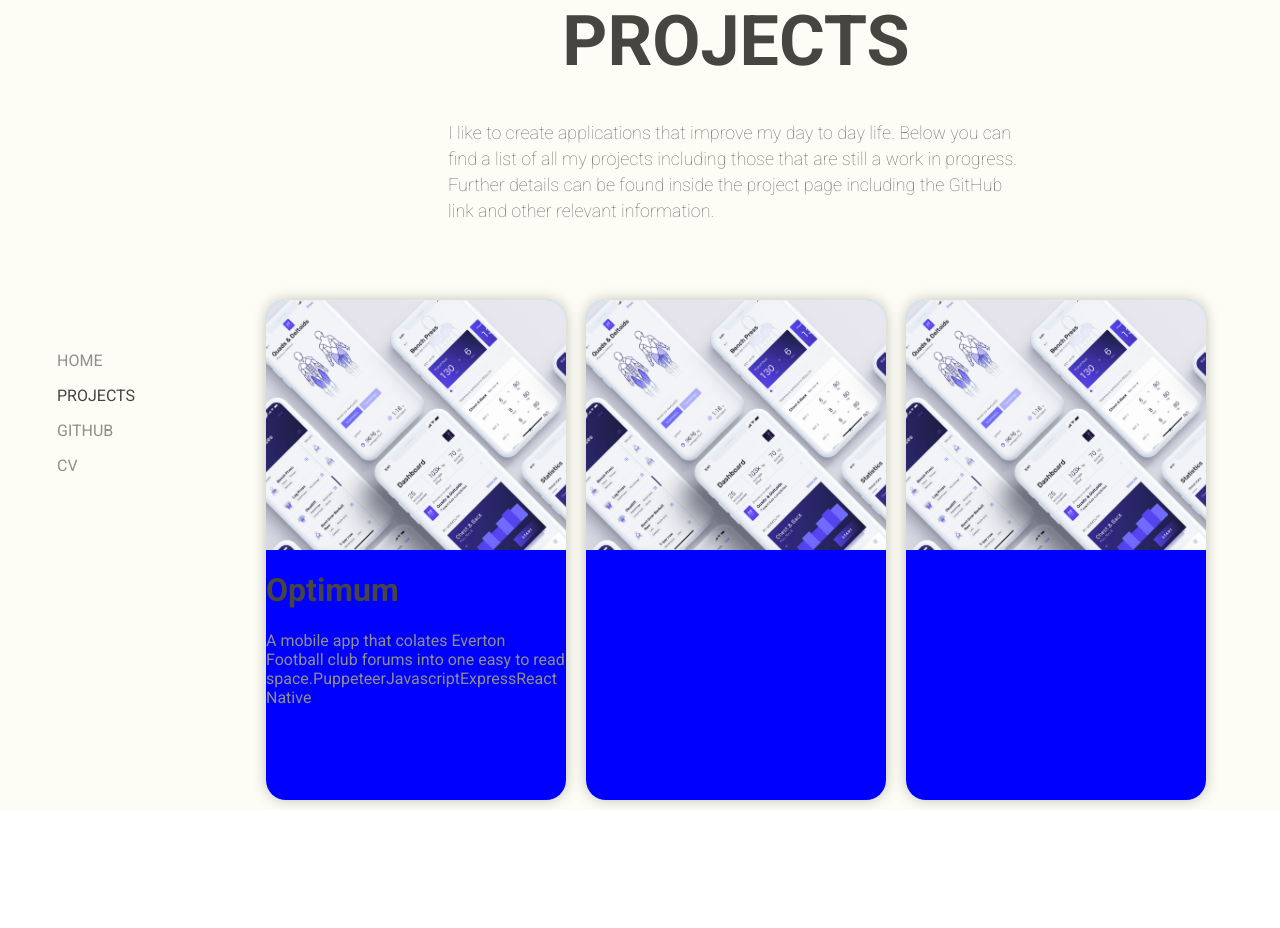
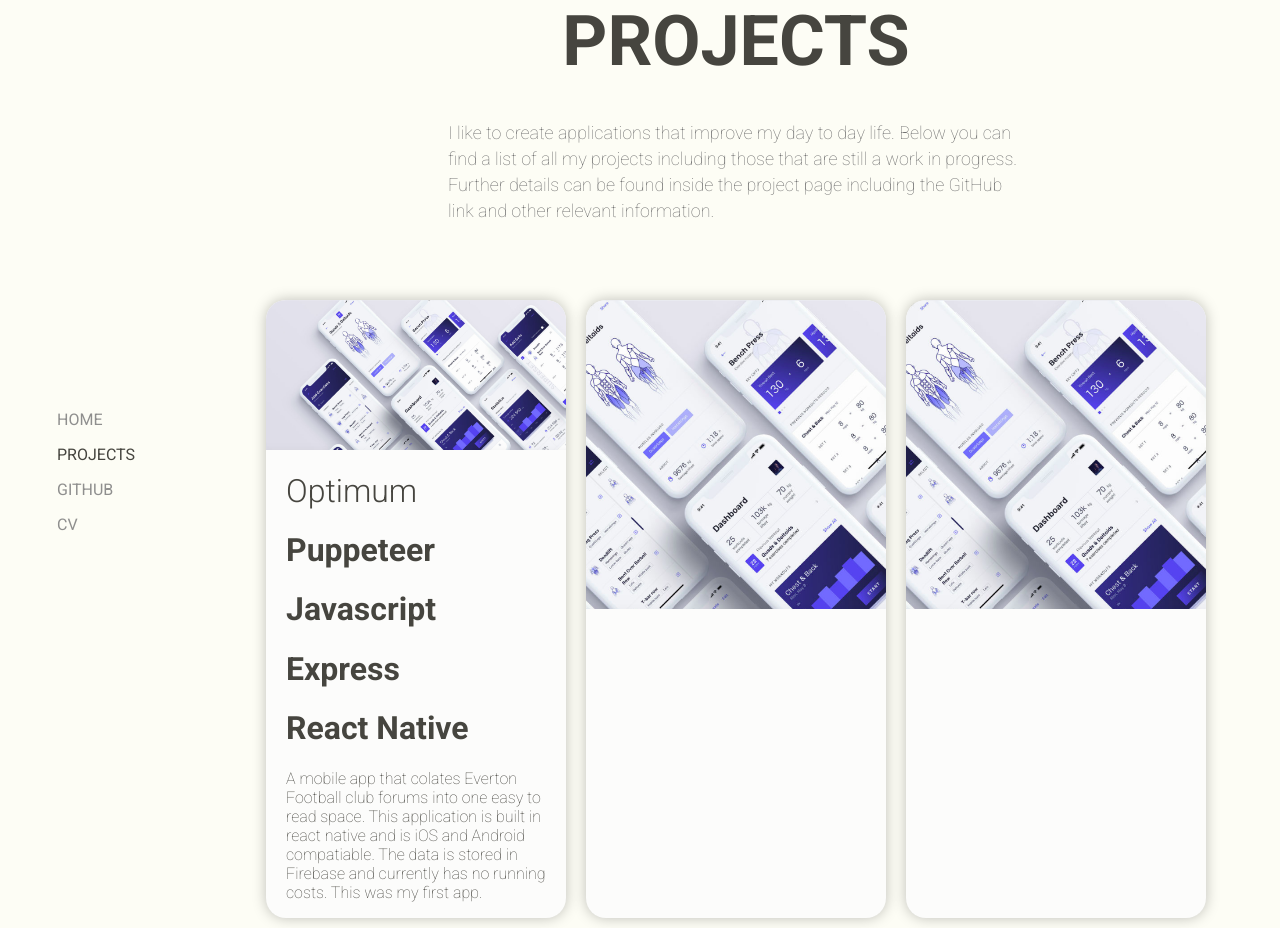
Before and after one commit to mccanndomi/personal-website, a React (Create React App) app: page /projects in a window 1280 px wide. Before the commit the page ends 810 px from the top, so only its background shows below. Built offline with nearby package versions, Linux system fonts and the light colour scheme.

Commit message:
started project infomation

```diff
--- a/src/components/ProjectTile.css
+++ b/src/components/ProjectTile.css
@@ -15,15 +15,13 @@
 .project-image-space {
   width: 100%;
   flex: 1;
-  background-color: aqua;
   border-radius: 20px 20px 0px 0px;
 }
 
 .project-infomation {
-  background-color: blue;
   flex: 1;
   border-radius: 0px 0px 20px 20px;
-  width: 100%;
+  padding: 0px 20px;
 }
 
 .cover-image {
@@ -32,3 +30,11 @@
   height: 100%;
   object-fit: cover;
 }
+
+.project-infomation-title {
+  font-weight: 300;
+}
+
+.project-infomation-desc {
+  font-weight: lighter;
+}
--- a/src/components/ProjectTile.js
+++ b/src/components/ProjectTile.js
@@ -1,17 +1,19 @@
 import "./ProjectTile.css";
 import cover from "../res/mobile-app-cover.png";
-import { co } from "co";
+import { TechnologyBadge } from "./TechnologyBadge";
 
-export const ProjectTile = ({ data }) => {
+export const ProjectTile = ({ project }) => {
   return (
     <div className="project-container">
       <div className="project-image-space">
         <img src={cover} className="cover-image" />
       </div>
       <div className="project-infomation">
-        <h1>{data.name}</h1>
-        <a>{data.description}</a>
-        <a>{data.technologies}</a>
+        <h1 className="project-infomation-title">{project.name}</h1>
+        {project.technology.map((tech) => (
+          <TechnologyBadge technology={tech} />
+        ))}
+        <p className="project-infomation-desc">{project.description}</p>
       </div>
     </div>
   );
--- /dev/null
+++ b/src/components/TechnologyBadge.js
@@ -0,0 +1,9 @@
+import "./TechnologyBadge.css";
+
+export const TechnologyBadge = ({ technology }) => {
+  return (
+    <div>
+      <h1>{technology}</h1>
+    </div>
+  );
+};
--- a/src/pages/Projects.js
+++ b/src/pages/Projects.js
@@ -7,12 +7,22 @@
   {
     name: "Optimum",
     description:
-      "A mobile app that colates Everton Football club forums into one easy to read space.",
-    technologies: ["Puppeteer", "Javascript", "Express", "React Native"],
+      "A mobile app that colates Everton Football club forums into one easy to read space. This application is built in react native and is iOS and Android compatiable. The data is stored in Firebase and currently has no running costs. This was my first app.",
+    technology: ["Puppeteer", "Javascript", "Express", "React Native"],
     img: "https://www.google.com/url?sa=i&url=https%3A%2F%2Fwww.bbc.com%2Fnews%2Fbusiness-56635888&psig=AOvVaw3pg6L25X2xAy1YCUpmtlma&ust=1630729479130000&source=images&cd=vfe&ved=0CAsQjRxqFwoTCJiOu-764fICFQAAAAAdAAAAABAD",
   },
-  {},
-  {},
+  {
+    name: "",
+    description: "",
+    technology: [""],
+    img: "",
+  },
+  {
+    name: "",
+    description: "",
+    technology: [""],
+    img: "",
+  },
 ];
 
 function Projects() {
@@ -32,7 +42,7 @@
             </p>
             <div className="project-space">
               {projectData.map((project) => (
-                <ProjectTile data={project} />
+                <ProjectTile project={project} />
               ))}
             </div>
           </div>
```
Also changed, not shown: src/components/TechnologyBadge.css (added).
